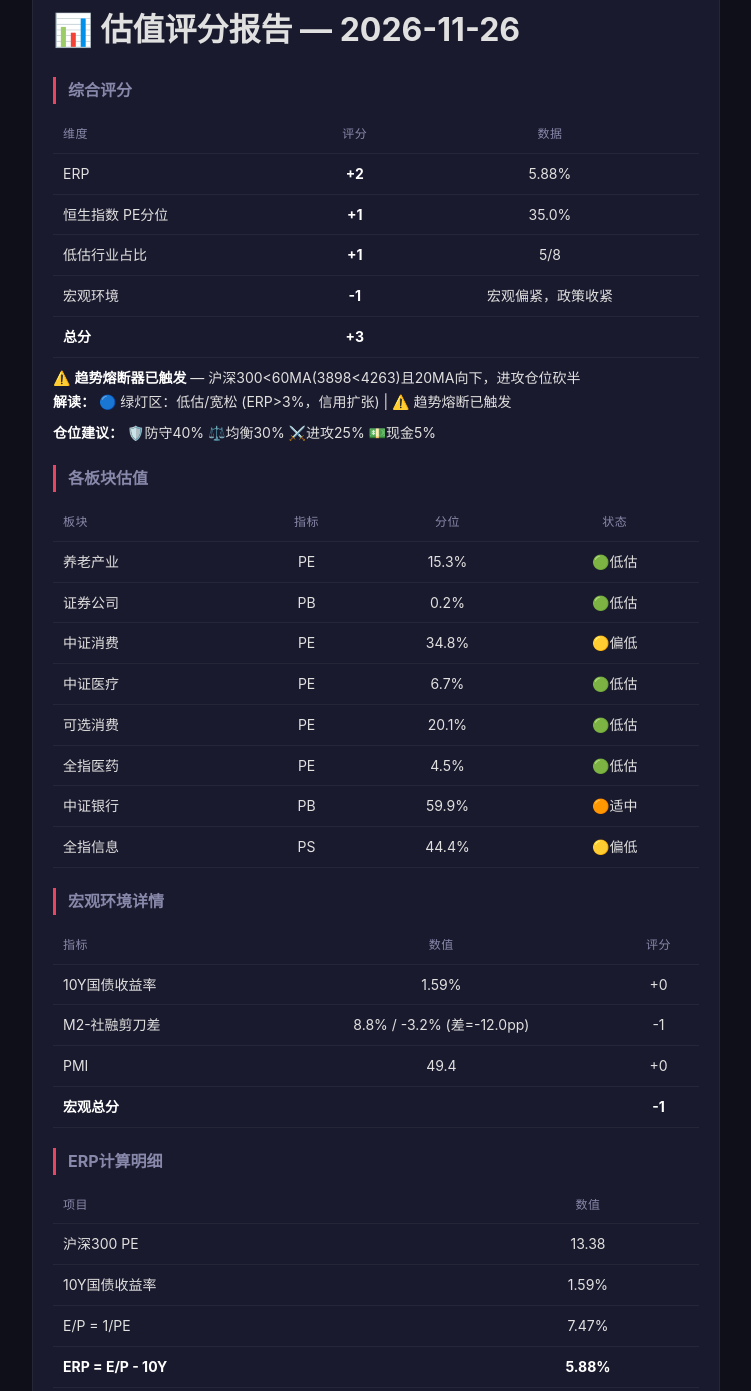
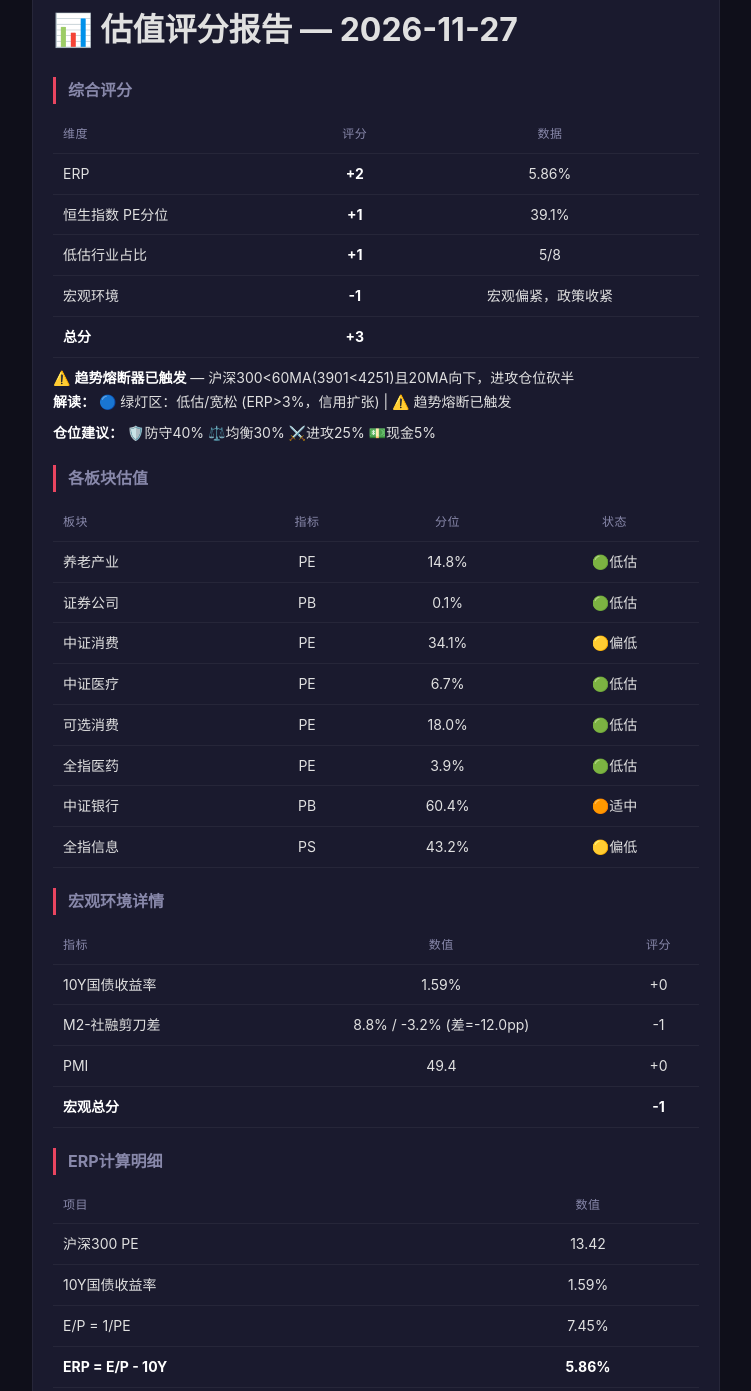
Before and after one commit to BelionChen/BelionChen.github.io, a plain HTML site: page valuation-score/index.html in a window 1280 px wide. Shown: the part 229-1620 px from the top of the page, without its empty margins (264-1015 px from the left). Drawn offline with Linux system fonts and the light colour scheme.

Commit message:
deploy: valuation-score 2026-11-27 16:06

```diff
--- a/valuation-score/index.html
+++ b/valuation-score/index.html
@@ -3,7 +3,7 @@
 <head>
 <meta charset="UTF-8">
 <meta name="viewport" content="width=device-width, initial-scale=1.0, maximum-scale=1.0, user-scalable=no">
-<title>估值评分 - 2026-11-26</title>
+<title>估值评分 - 2026-11-27</title>
 <style>
 * { margin: 0; padding: 0; box-sizing: border-box; }
 body {
@@ -136,7 +136,7 @@ code {
 </div>
 <div class="container">
     <div class="card">
-        <h1>📊 估值评分报告 — 2026-11-26</h1>
+        <h1>📊 估值评分报告 — 2026-11-27</h1>
 <h2>综合评分</h2>
 <table>
 <thead>
@@ -150,12 +150,12 @@ code {
 <tr>
 <td>ERP</td>
 <td style="text-align:center"><strong>+2</strong></td>
-<td style="text-align:center">5.88%</td>
+<td style="text-align:center">5.86%</td>
 </tr>
 <tr>
 <td>恒生指数 PE分位</td>
 <td style="text-align:center"><strong>+1</strong></td>
-<td style="text-align:center">35.0%</td>
+<td style="text-align:center">39.1%</td>
 </tr>
 <tr>
 <td>低估行业占比</td>
@@ -174,7 +174,7 @@ code {
 </tr>
 </tbody>
 </table>
-<p>⚠️ <strong>趋势熔断器已触发</strong> — 沪深300&lt;60MA(3898&lt;4263)且20MA向下，进攻仓位砍半<br>
+<p>⚠️ <strong>趋势熔断器已触发</strong> — 沪深300&lt;60MA(3901&lt;4251)且20MA向下，进攻仓位砍半<br>
 <strong>解读：</strong> 🔵 绿灯区：低估/宽松 (ERP&gt;3%，信用扩张) | ⚠️ 趋势熔断已触发</p>
 <p><strong>仓位建议：</strong> 🛡️防守40% ⚖️均衡30% ⚔️进攻25% 💵现金5%</p>
 <h2>各板块估值</h2>
@@ -191,19 +191,19 @@ code {
 <tr>
 <td style="text-align:left">养老产业</td>
 <td style="text-align:center">PE</td>
-<td style="text-align:center">15.3%</td>
+<td style="text-align:center">14.8%</td>
 <td style="text-align:center">🟢低估</td>
 </tr>
 <tr>
 <td style="text-align:left">证券公司</td>
 <td style="text-align:center">PB</td>
-<td style="text-align:center">0.2%</td>
+<td style="text-align:center">0.1%</td>
 <td style="text-align:center">🟢低估</td>
 </tr>
 <tr>
 <td style="text-align:left">中证消费</td>
 <td style="text-align:center">PE</td>
-<td style="text-align:center">34.8%</td>
+<td style="text-align:center">34.1%</td>
 <td style="text-align:center">🟡偏低</td>
 </tr>
 <tr>
@@ -215,25 +215,25 @@ code {
 <tr>
 <td style="text-align:left">可选消费</td>
 <td style="text-align:center">PE</td>
-<td style="text-align:center">20.1%</td>
+<td style="text-align:center">18.0%</td>
 <td style="text-align:center">🟢低估</td>
 </tr>
 <tr>
 <td style="text-align:left">全指医药</td>
 <td style="text-align:center">PE</td>
-<td style="text-align:center">4.5%</td>
+<td style="text-align:center">3.9%</td>
 <td style="text-align:center">🟢低估</td>
 </tr>
 <tr>
 <td style="text-align:left">中证银行</td>
 <td style="text-align:center">PB</td>
-<td style="text-align:center">59.9%</td>
+<td style="text-align:center">60.4%</td>
 <td style="text-align:center">🟠适中</td>
 </tr>
 <tr>
 <td style="text-align:left">全指信息</td>
 <td style="text-align:center">PS</td>
-<td style="text-align:center">44.4%</td>
+<td style="text-align:center">43.2%</td>
 <td style="text-align:center">🟡偏低</td>
 </tr>
 </tbody>
@@ -281,7 +281,7 @@ code {
 <tbody>
 <tr>
 <td style="text-align:left">沪深300 PE</td>
-<td style="text-align:center">13.38</td>
+<td style="text-align:center">13.42</td>
 </tr>
 <tr>
 <td style="text-align:left">10Y国债收益率</td>
@@ -289,11 +289,11 @@ code {
 </tr>
 <tr>
 <td style="text-align:left">E/P = 1/PE</td>
-<td style="text-align:center">7.47%</td>
+<td style="text-align:center">7.45%</td>
 </tr>
 <tr>
 <td style="text-align:left"><strong>ERP = E/P - 10Y</strong></td>
-<td style="text-align:center"><strong>5.88%</strong></td>
+<td style="text-align:center"><strong>5.86%</strong></td>
 </tr>
 </tbody>
 </table>
@@ -400,7 +400,7 @@ code {
 </table>
 <p><strong>趋势熔断器：</strong> 沪深300 &lt; 60MA AND 20MA向下 → 进攻仓位砍半转入防守</p>
 <hr>
-<p><em>生成时间：2026-11-26 15:59</em></p>
+<p><em>生成时间：2026-11-27 16:04</em></p>
 
     </div>
 </div>
```
